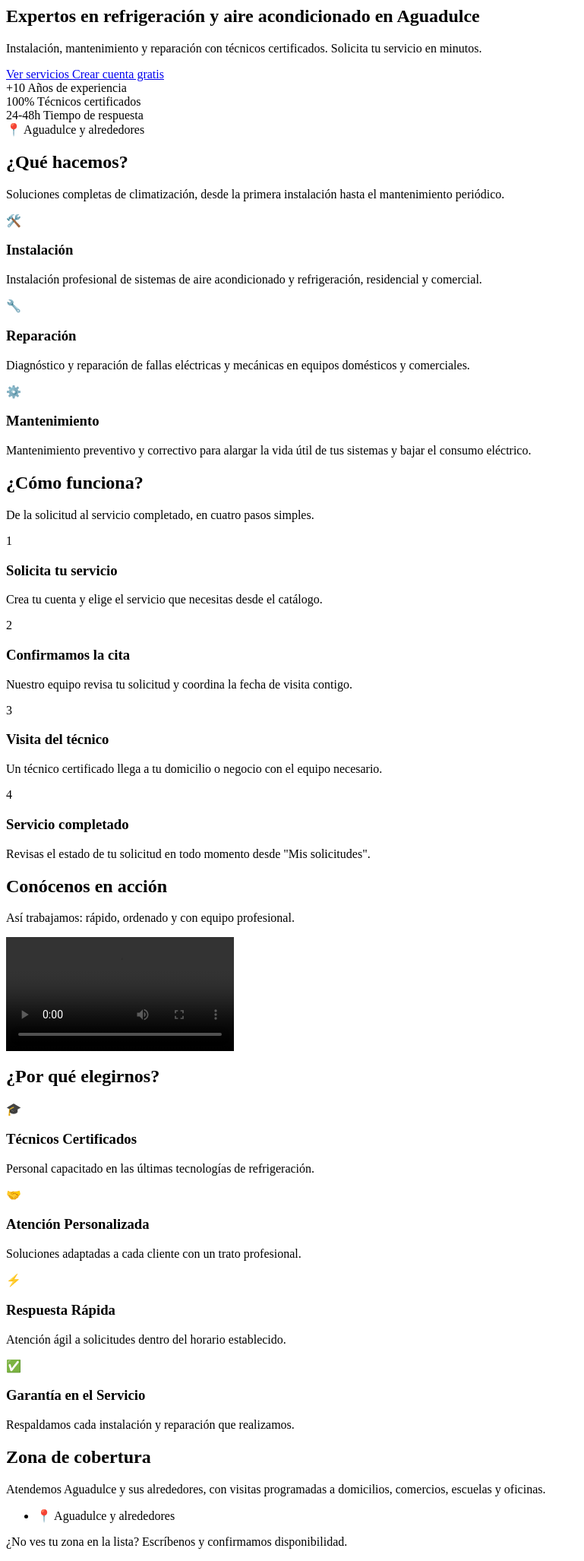
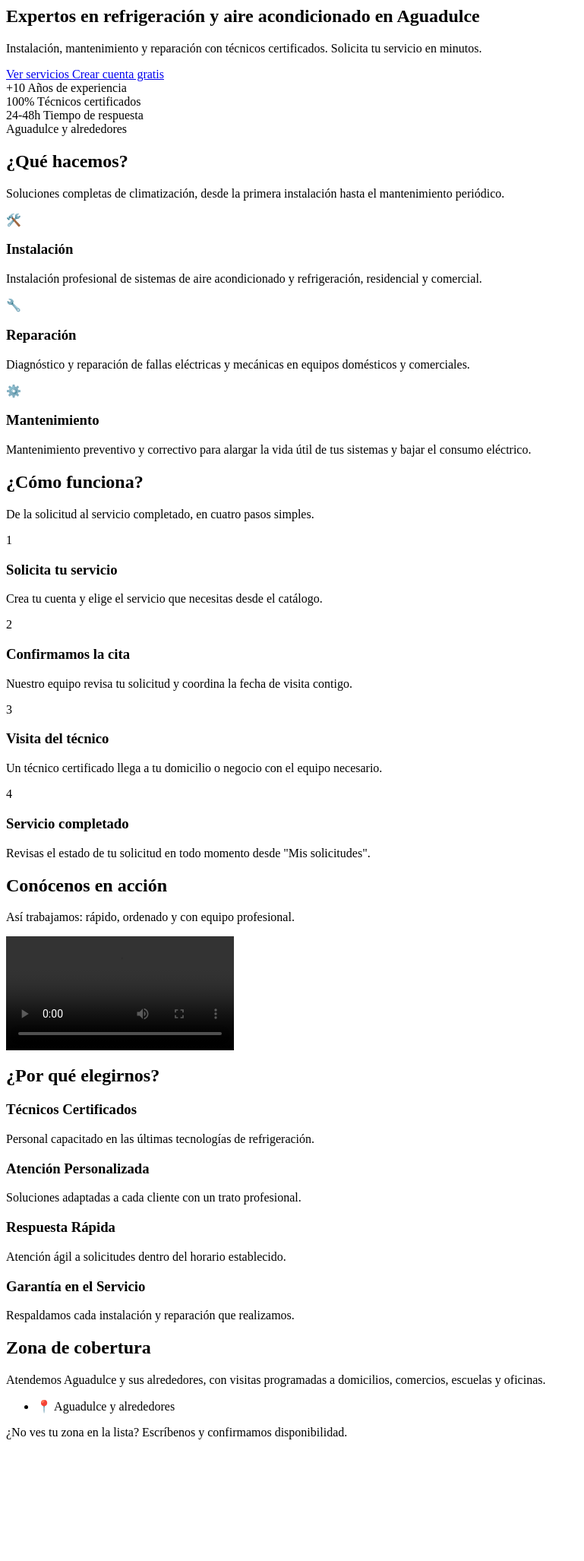
Before and after one commit to D13gosorio/refriservices, a PHP site: page /inicio.php in a window 1280 px wide. Shown: the whole page at 76% size, without its empty margins (0-769 px from the left). After the commit the page ends 1894 px from the top, so only its background shows below. Run offline with PHP 8.4, Linux system fonts and the light colour scheme; some libraries are stand-ins or nearby versions; grey boxes are pictures that could not be loaded.

Commit message:
Ajustar la barra de confianza y quitar los emojis de las ventajas
Barra de confianza:
- El cuarto dato mostraba un emoji de chincheta en el lugar de la cifra,
  rompiendo el paralelismo con "+10", "100%" y "24-48h". Ahora "Aguadulce"
  ocupa el lugar del dato y "y alrededores" el de la etiqueta
- La rejilla pasa a cuatro columnas a partir de 820px y no de 700px:
  "Aguadulce" es más ancha que las otras tres cifras y en ese rango las
  columnas quedaban más estrechas que la palabra

¿Por qué elegirnos?:
- Se quitan los emojis de las cuatro tarjetas, junto con la regla de CSS
  que les daba tamaño y que ya no aplica a nada

```diff
--- a/app/views/public/inicio.php
+++ b/app/views/public/inicio.php
@@ -32,8 +32,8 @@
             <span class="dato-texto">Tiempo de respuesta</span>
         </div>
         <div class="dato-confianza">
-            <span class="dato-numero">📍</span>
-            <span class="dato-texto">Aguadulce y alrededores</span>
+            <span class="dato-numero">Aguadulce</span>
+            <span class="dato-texto">y alrededores</span>
         </div>
     </div>
 </section>
@@ -126,25 +126,21 @@
 
     <div class="grid-3-ventajas">
         <div class="ventaja">
-            <div class="icono">🎓</div>
             <h3>Técnicos Certificados</h3>
             <p>Personal capacitado en las últimas tecnologías de refrigeración.</p>
         </div>
 
         <div class="ventaja">
-            <div class="icono">🤝</div>
             <h3>Atención Personalizada</h3>
             <p>Soluciones adaptadas a cada cliente con un trato profesional.</p>
         </div>
 
         <div class="ventaja">
-            <div class="icono">⚡</div>
             <h3>Respuesta Rápida</h3>
             <p>Atención ágil a solicitudes dentro del horario establecido.</p>
         </div>
 
         <div class="ventaja">
-            <div class="icono">✅</div>
             <h3>Garantía en el Servicio</h3>
             <p>Respaldamos cada instalación y reparación que realizamos.</p>
         </div>
```
Also changed, not shown: public/assets/css/paginas/inicio.css.
